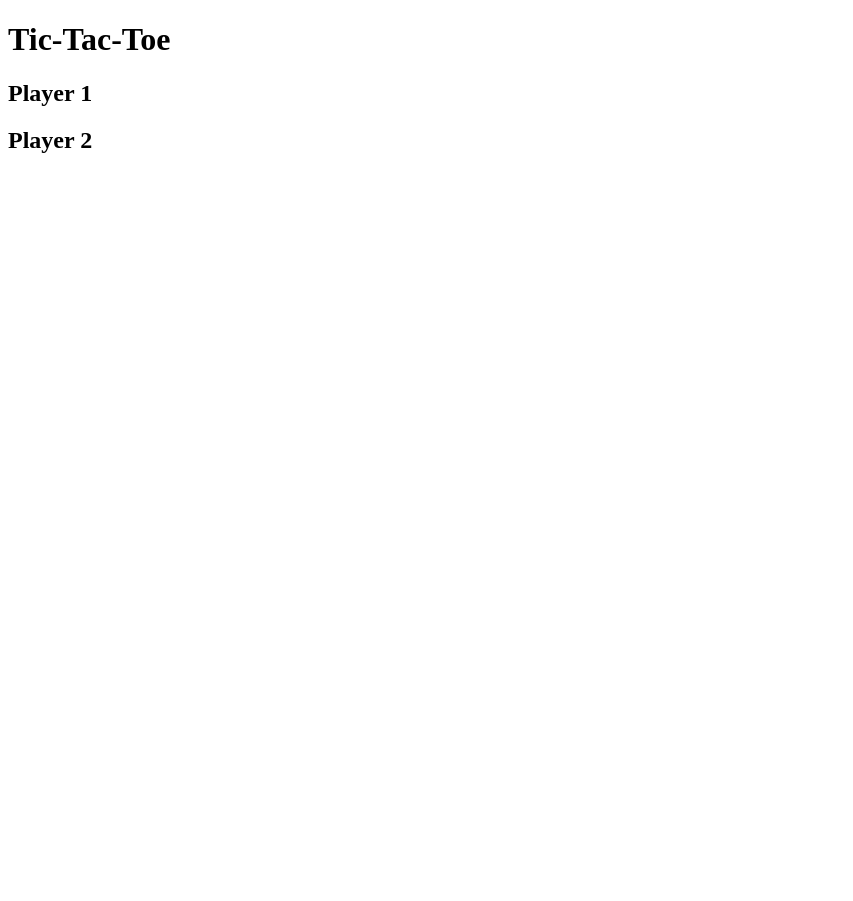
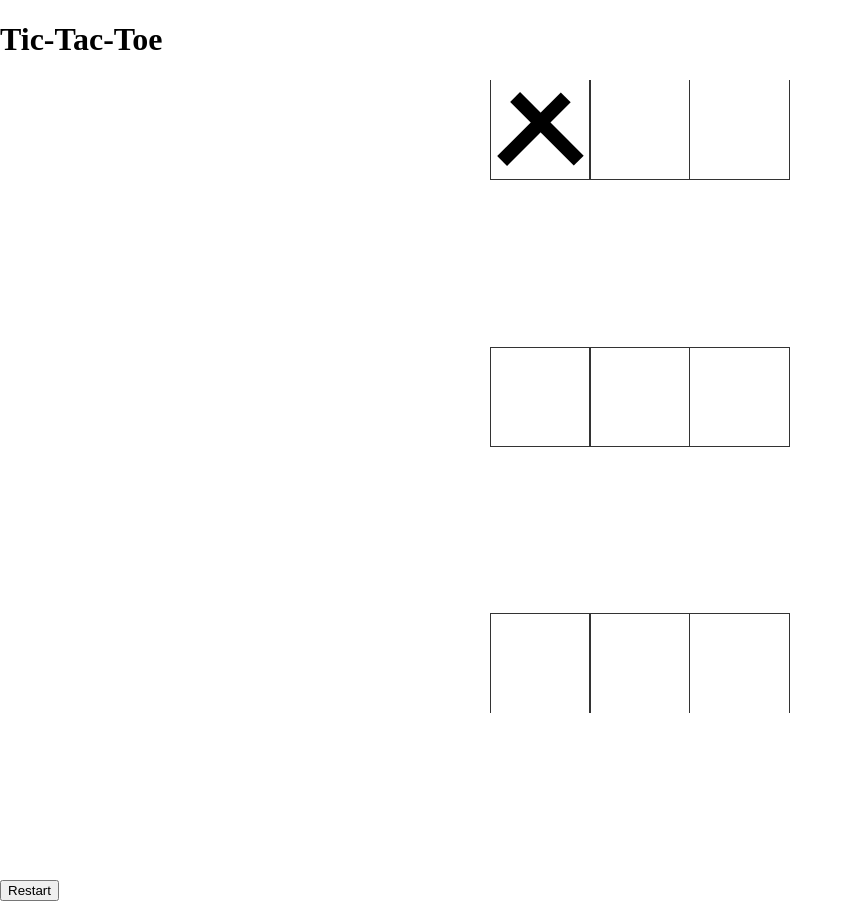
Before and after one commit to EronMahmuti/tictactoe, a plain HTML site: page index.html in a window 1280 px wide. Shown: the whole page, without its empty margins (0-853 px from the left). Before the commit the page ends 800 px from the top, so only its background shows below. Drawn offline with Linux system fonts and the light colour scheme.

Commit message:
html and css almost done

```diff
--- a/index.html
+++ b/index.html
@@ -12,15 +12,24 @@
     <div class="allcontent">
         <h1>Tic-Tac-Toe</h1>
 
-        <div class="gamecontent">
-            <div class="firstrow">
-                <h2>Player 1</h2>
-                <h2>Player 2</h2>
-            </div>
-            <div class="secondrow">
+        <div class="board">
+            <div class="cell x " data-cell></div>
+            <div class="cell cirlce " data-cell></div>
+            <div class="cell" data-cell></div>
+            <div class="cell" data-cell></div>
+            <div class="cell" data-cell></div>
+            <div class="cell" data-cell></div>
+            <div class="cell" data-cell></div>
+            <div class="cell" data-cell></div>
+            <div class="cell" data-cell></div>
+        </div>
+        <div class="winning-message">
+            <div data-winning-message-text ></div>
+            <button id="restartButton" >Restart</button>
 
-            </div>
         </div>
+
+
     </div>
 
 
--- a/style.css
+++ b/style.css
@@ -1,13 +1,55 @@
-*{
-    background: #fff;
+*, *::after, *::before{
+    box-sizing: border-box;
+}
+:root{
+    --cell-size:100px;
+    --mark-size: calc(var(--cell-size) * 0.9);
+}
+body{
+    margin:0;
+}
+.board{
+    width:100wv;
+    height: 100vh;
+    display: grid;
+    justify-content: center;
+    justify-items: center;
+    grid-template-columns: repeat(3,auto);
+}
+.cell{
+    width: var(--cell-size);
+    height: var(--cell-size);
+    border: 1px solid #333;
+    display: flex;
+    align-items: center;
+    justify-content: center;
+    position: relative;
+
+}
+.cell:first-child,
+.cell:nth-child(2),
+.cell:nth-child(3){
+    border-top: none;
+}
+.cell:nth-child(3n + 3){
+    border-left: none;
+}
+.cell:last-child,
+.cell:nth-child(8),
+.cell:nth-child(7){
+    border-bottom: none;
+}
+.cell.x::before,
+.cell.x::after{
+    content: '';
+    width: calc(var(--mark-size) * .15);
+    height: var(--mark-size);
+    background-color: black;
 }
 
-.container{
-    color: darkcyan;
-    background: rgba(red, rgb(21, 141, 21), blue, alpha);
+.cell.x::before{
+    transform: rotate(45deg);
 }
-
-.container-in{
-    color: darkcyan;
-    background: darkorange;
+.cell.x::after{
+    transform: rotate(-45deg);
 }
```
